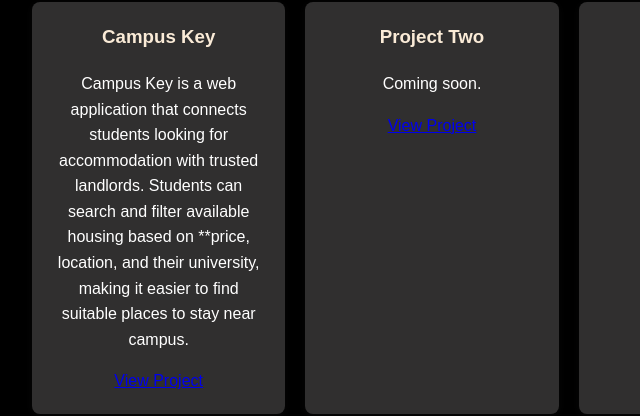
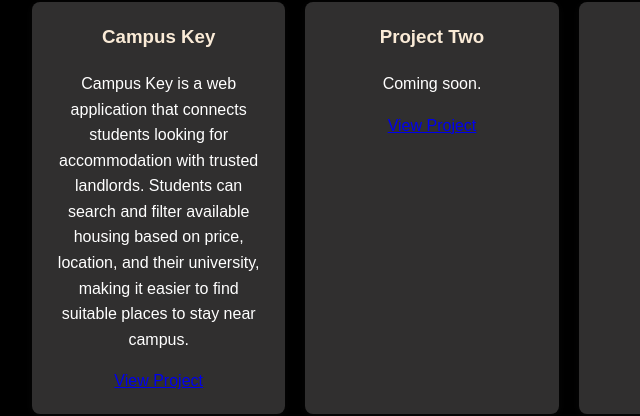
Before and after one commit to Redeemmakosa05/Redeemmakosa05.github.io, a plain HTML site: page projects.html in a window 1280 px wide. Shown: the part 278-694 px from the top of the page, 208-848 px from the left. Drawn offline with Linux system fonts and the light colour scheme.

Commit message:
Update projects.html

```diff
--- a/projects.html
+++ b/projects.html
@@ -20,7 +20,7 @@
         <div class="projects-grid">
             <div class="project-card">
                 <h3>Campus Key</h3>
-                <p>Campus Key is a web application that connects students looking for accommodation with trusted landlords. Students can search and filter available housing based on **price, location, and their university, making it easier to find suitable places to stay near campus.
+                <p>Campus Key is a web application that connects students looking for accommodation with trusted landlords. Students can search and filter available housing based on price, location, and their university, making it easier to find suitable places to stay near campus.
 </p>
                 <a href="#">View Project</a>
             </div>
```
